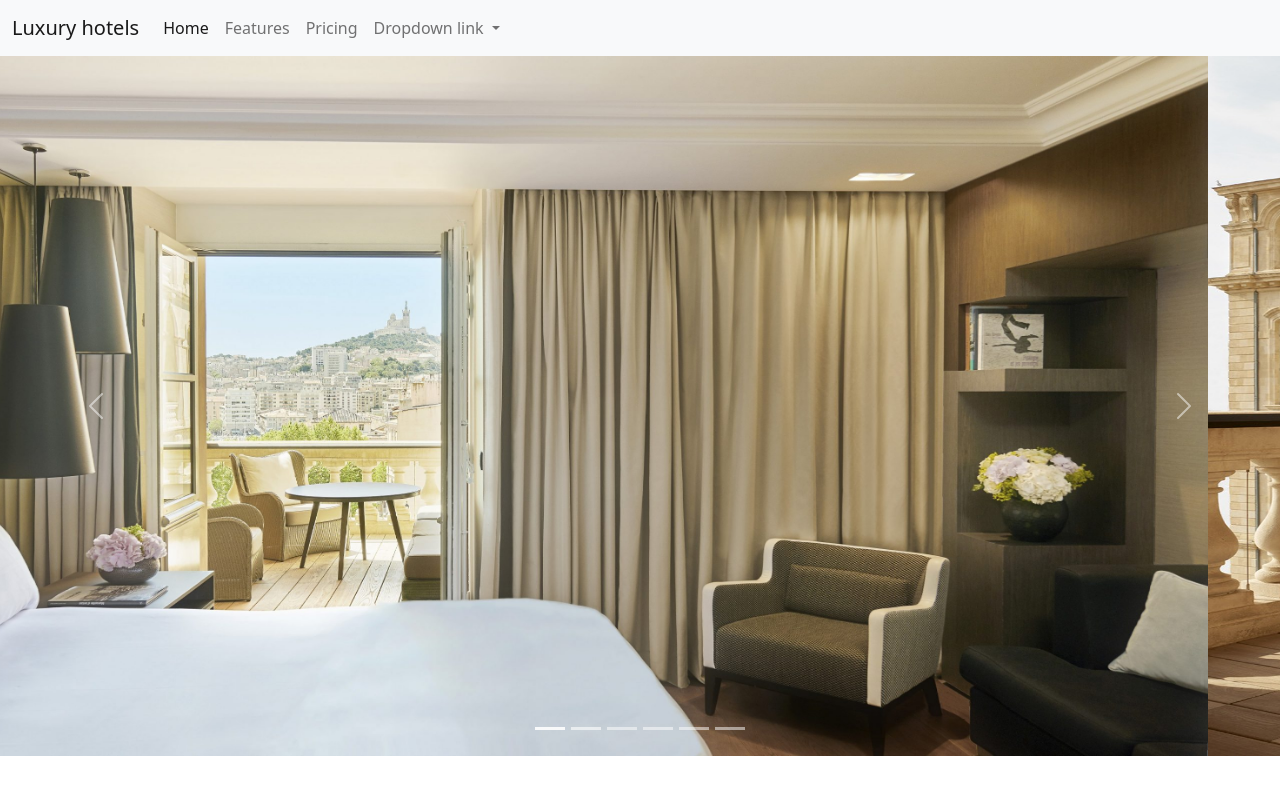
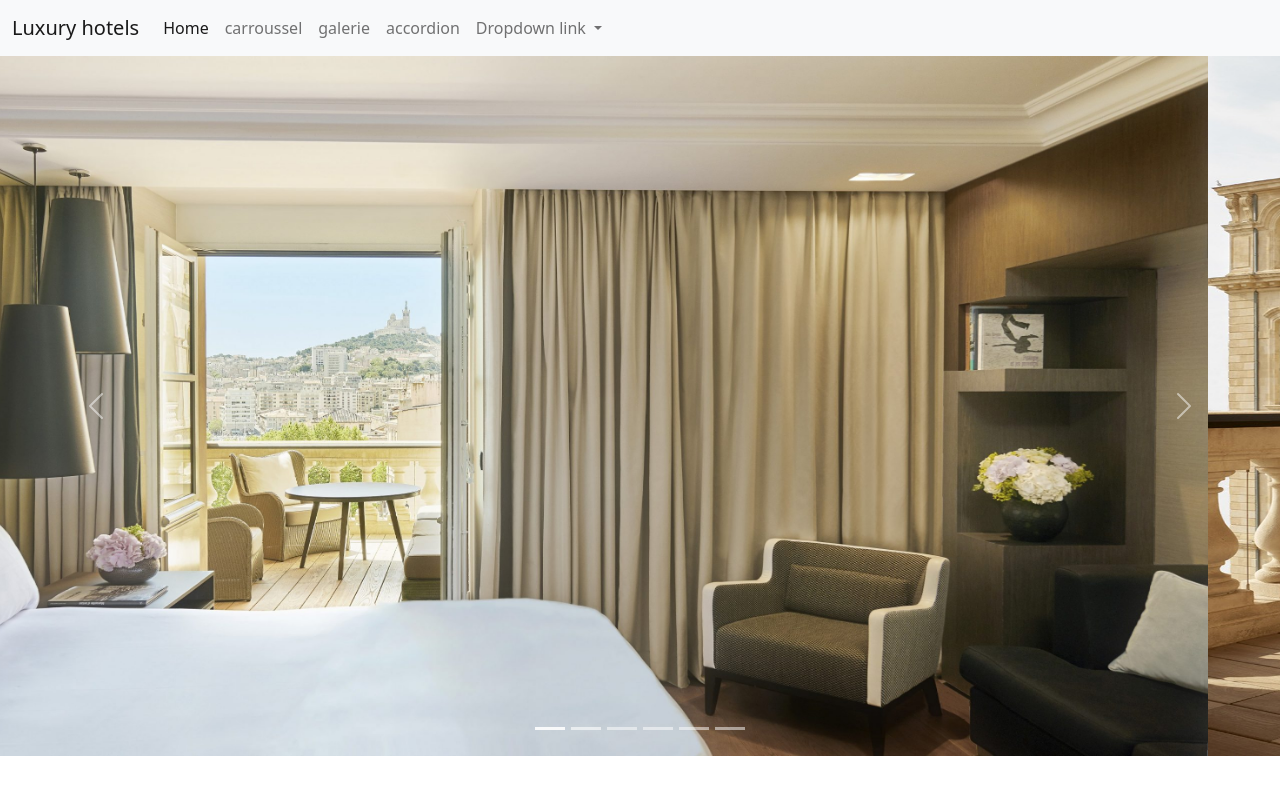
Before and after one commit to NoussaibaBL/luxury-hotels, a plain HTML site: page index.html in a window 1280 px wide. Shown: the top 800 px of the page. Drawn offline with Linux system fonts and the light colour scheme.

Commit message:
Modification des liens de la page carroussel

```diff
--- a/index.html
+++ b/index.html
@@ -27,10 +27,13 @@
                             <a class="nav-link active" aria-current="page" href="#">Home</a>
                         </li>
                         <li class="nav-item">
-                            <a class="nav-link" href="#">Features</a>
+                            <a class="nav-link" href="#carroussel ">carroussel </a>
                         </li>
                         <li class="nav-item">
-                            <a class="nav-link" href="#">Pricing</a>
+                            <a class="nav-link" href="#galerie">galerie</a>
+                        </li>
+                        <li class="nav-item">
+                            <a class="nav-link" href="#accordion">accordion</a>
                         </li>
                         <li class="nav-item dropdown">
                             <a class="nav-link dropdown-toggle" href="#" id="navbarDropdownMenuLink" role="button"
@@ -48,7 +51,7 @@
             </div>
         </nav>
 
-        <div id="carouselExampleIndicators" class="carousel slide" data-bs-ride="carousel">
+        <div id="carroussel" class="carousel slide" data-bs-ride="carousel">
             <div class="carousel-indicators">
                 <button type="button" data-bs-target="#carouselExampleIndicators" data-bs-slide-to="0" class="active"
                     aria-current="true" aria-label="Slide 1"></button>
@@ -98,7 +101,7 @@
     </header>
     <main class="container my-5">
 
-        <h2 class="text-center my-5">Galerie</h2>
+        <h2 class="text-center my-5" id="galerie">Galerie</h2>
         <!-- Gallery -->
         <div class="row">
             <div class="col-lg-4 col-md-12 mb-4 mb-lg-0">
@@ -137,7 +140,7 @@
 
         <!-- Accordion -->
 
-        <h2 class="text-center my-5">OFFRES EXCLUSIVES</h2>
+        <h2 class="text-center my-5" id="accordion">OFFRES EXCLUSIVES</h2>
         <div class="accordion" id="accordionExample">
             <div class="accordion-item">
               <h2 class="accordion-header" id="headingOne">
```
